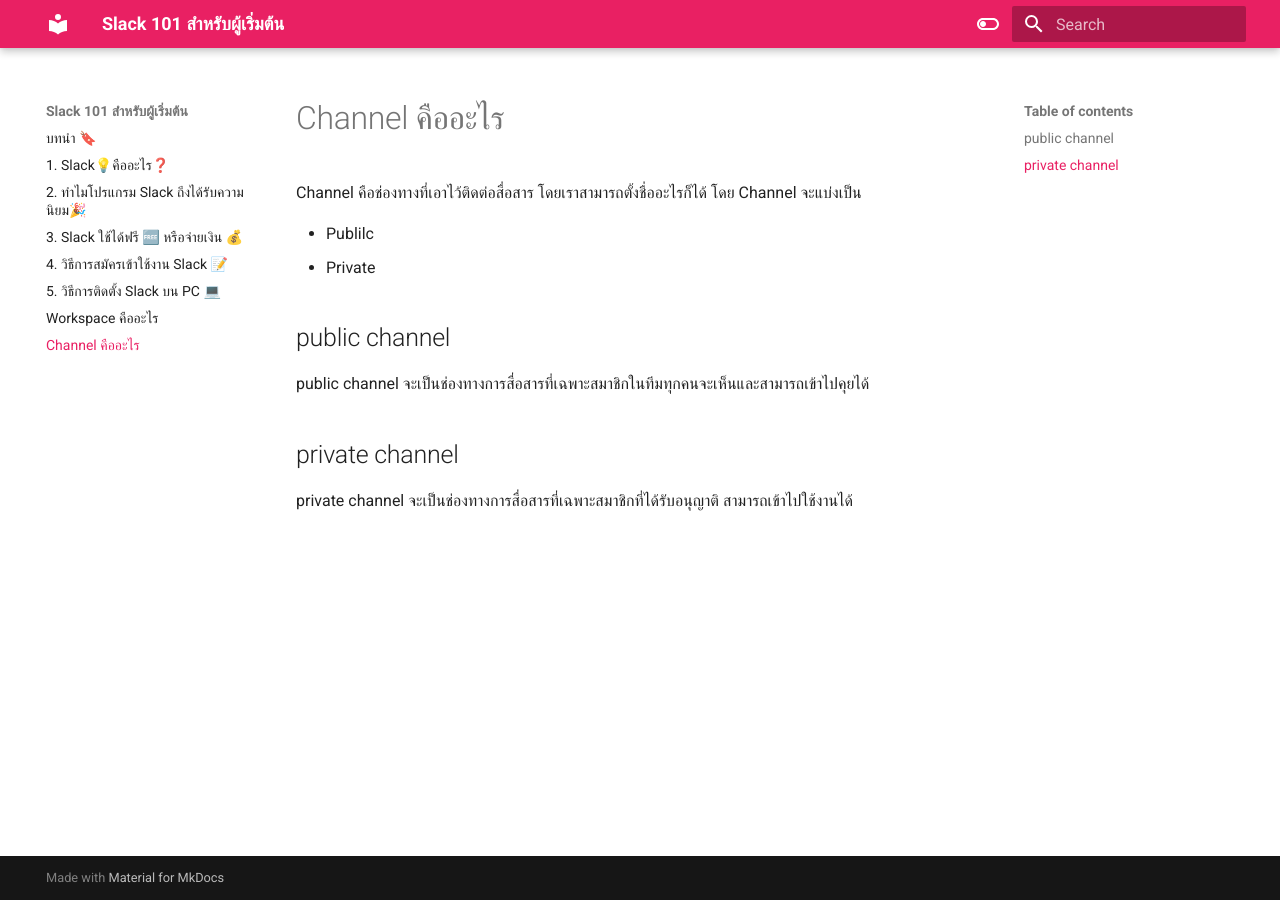
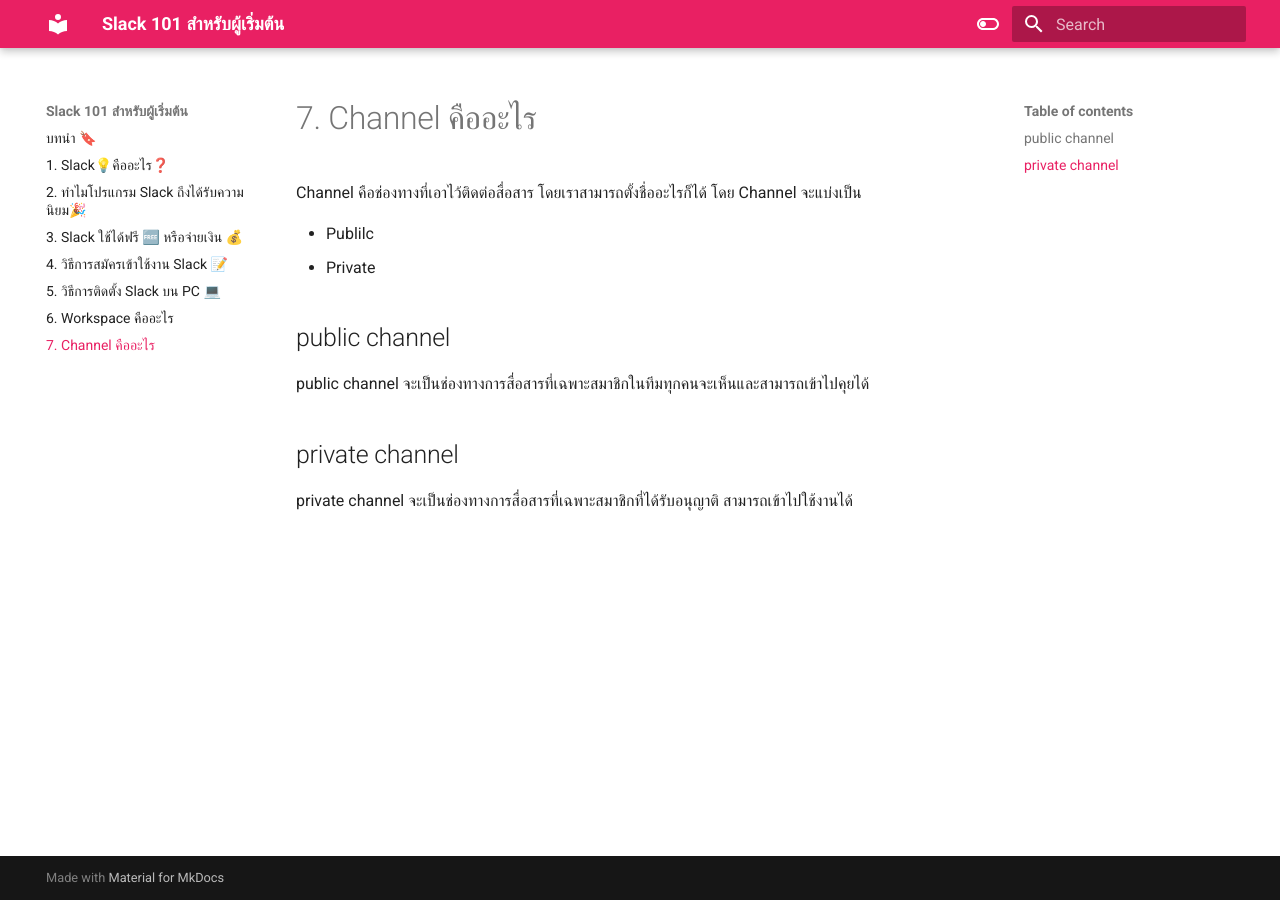
Before and after one commit to luckkrit/slack101, an MkDocs documentation site: the page built from docs/007-channel-คืออะไร.md, in a window 1280 px wide. Built offline with MkDocs 1.6.1 and Material for MkDocs 9.7.7, drawn with Linux system fonts in a browser that asks for light colours.

Commit message:
vault backup: 2023-01-04 08:55:32

```diff
--- a/docs/006-workspace-คืออะไร.md
+++ b/docs/006-workspace-คืออะไร.md
@@ -1,5 +1,4 @@
-
-# Workspace คืออะไร
+# 6. Workspace คืออะไร
 
 [Workspace](https://slack.com/help/articles/212675257-Join-a-Slack-workspace#:~:text=A%20Slack%20workspace%20is%20made,Slack%20accounts%20for%20each%20one.)คือการสร้างพื้นที่สำหรับหน่วยงานหรือองค์กร ซึ่งจะประกอบไปด้วย Channel หรือช่องทางการสื่อสาร สำหรับคนใน Team เพื่อติดต่อสื่อสาร
 
--- a/docs/007-channel-คืออะไร.md
+++ b/docs/007-channel-คืออะไร.md
@@ -1,4 +1,4 @@
-# Channel คืออะไร
+# 7. Channel คืออะไร
 
 Channel คือช่องทางที่เอาไว้ติดต่อสื่อสาร โดยเราสามารถตั้งชื่ออะไรก็ได้ โดย Channel จะแบ่งเป็น
 
```
Also changed, not shown: docs/index.md (+0 -14 lines).
